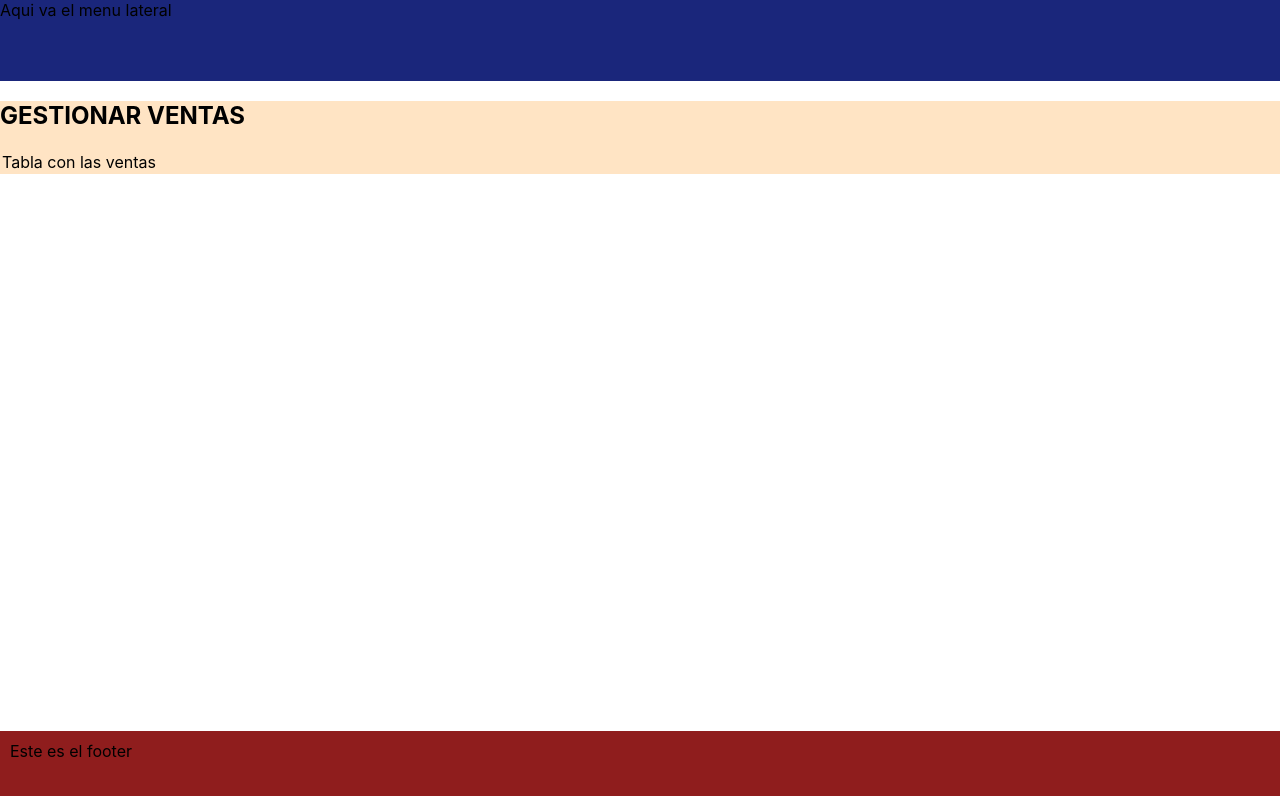
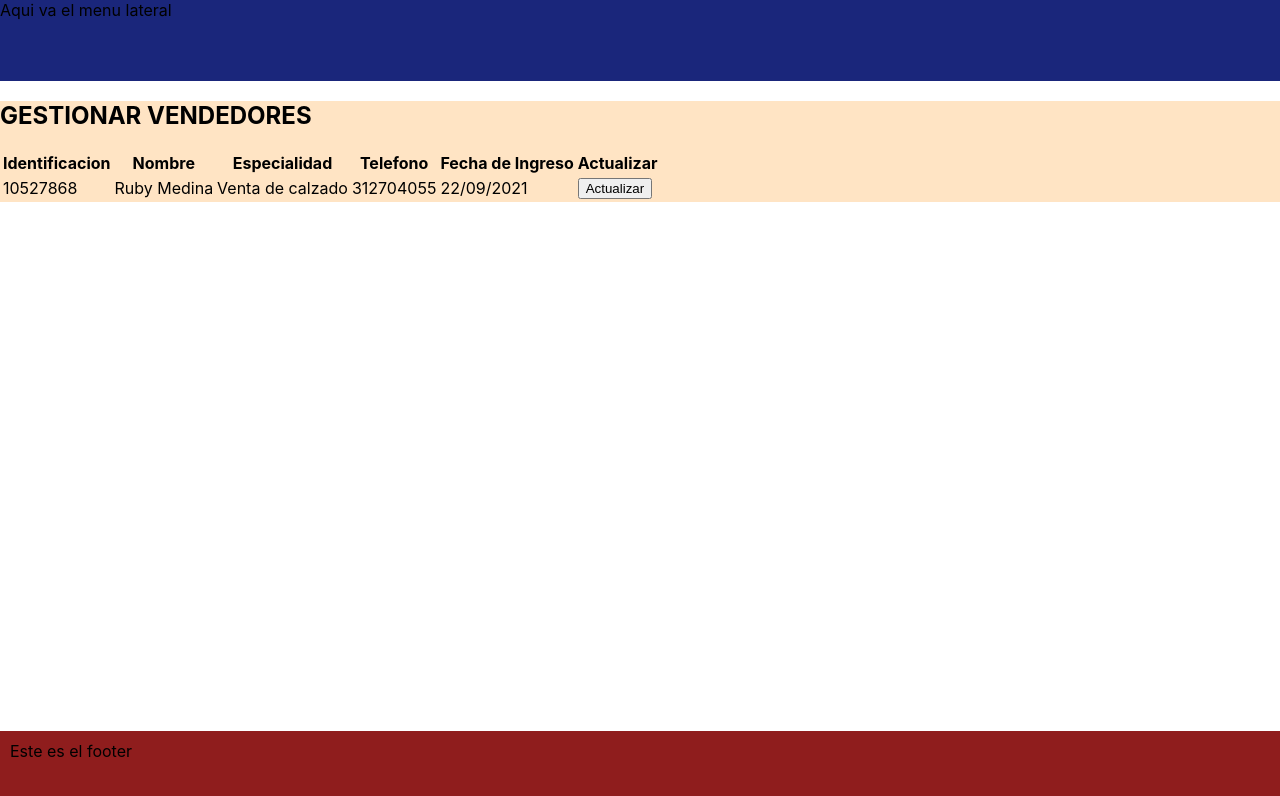
Before and after one commit to equipo-turing/proyectomisiontic, a React (Create React App) app: page /gestionar_vendedor in a window 1280 px wide. Shown: the top 796 px of the page. Built offline with nearby package versions, Linux system fonts and the light colour scheme.

Commit message:
Añadiendo la tabla de los vendedores

```diff
--- a/src/App.jsx
+++ b/src/App.jsx
@@ -1,5 +1,7 @@
 import Layout from 'layouts/Layout';
 import Index from 'pages';
+import GestionarVendedor from 'pages/gestionarVendedores';
+
 import { BrowserRouter as Router, Switch, Route } from 'react-router-dom';
 import 'styles/styles.css';
 
@@ -9,8 +11,11 @@ function App() {
     <Router>
         <Layout>
           <Switch>
-            <Route path='/'>
+            <Route path='/' exact>
               <Index />
+            </Route>
+            <Route path='/gestionar_vendedor' exact>
+              <GestionarVendedor />
             </Route>
           </Switch>
         </Layout>
--- /dev/null
+++ b/src/pages/gestionarVendedores.jsx
@@ -0,0 +1,33 @@
+//La gestion de ventas será nuestro pagina de inicio o index
+
+const GestionarVendedor =()=>{
+    return(
+        <section>
+            <h1>GESTIONAR VENDEDORES</h1>
+            <table>
+                <tr>
+                    <th>Identificacion</th>
+                    <th>Nombre</th>
+                    <th>Especialidad</th>
+                    <th>Telefono</th>
+                    <th>Fecha de Ingreso</th>
+                    <th>Actualizar</th>
+                </tr>
+                <tr>
+
+                    <td>10527868</td>
+                    <td>Ruby Medina</td>
+                    <td>Venta de calzado</td>
+                    <td>312704055</td>
+                    <td>22/09/2021</td>
+                    <td><button>Actualizar</button></td>
+                </tr>
+
+            </table>
+        </section>
+
+    );
+
+}
+
+export default GestionarVendedor;
```
